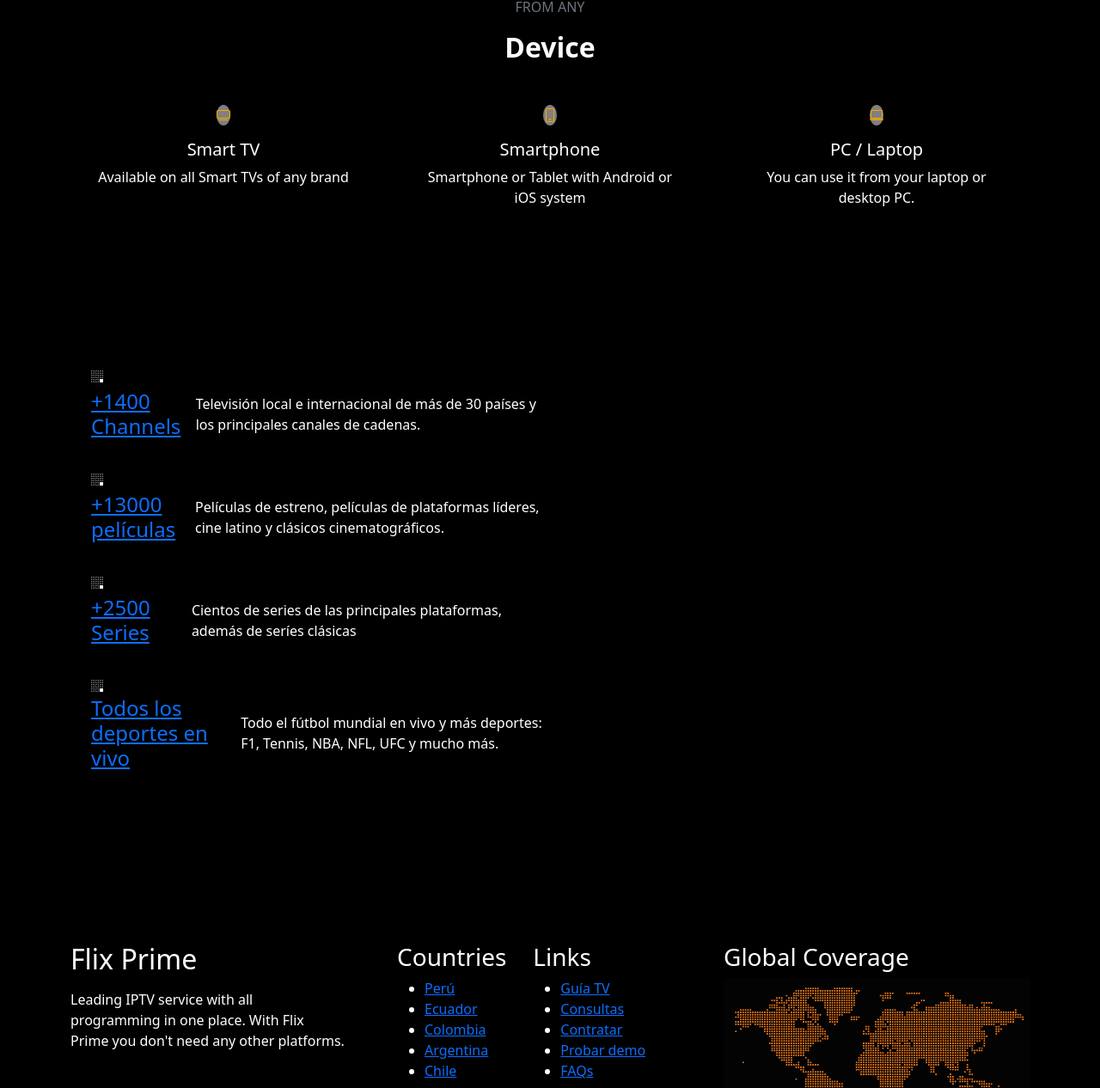
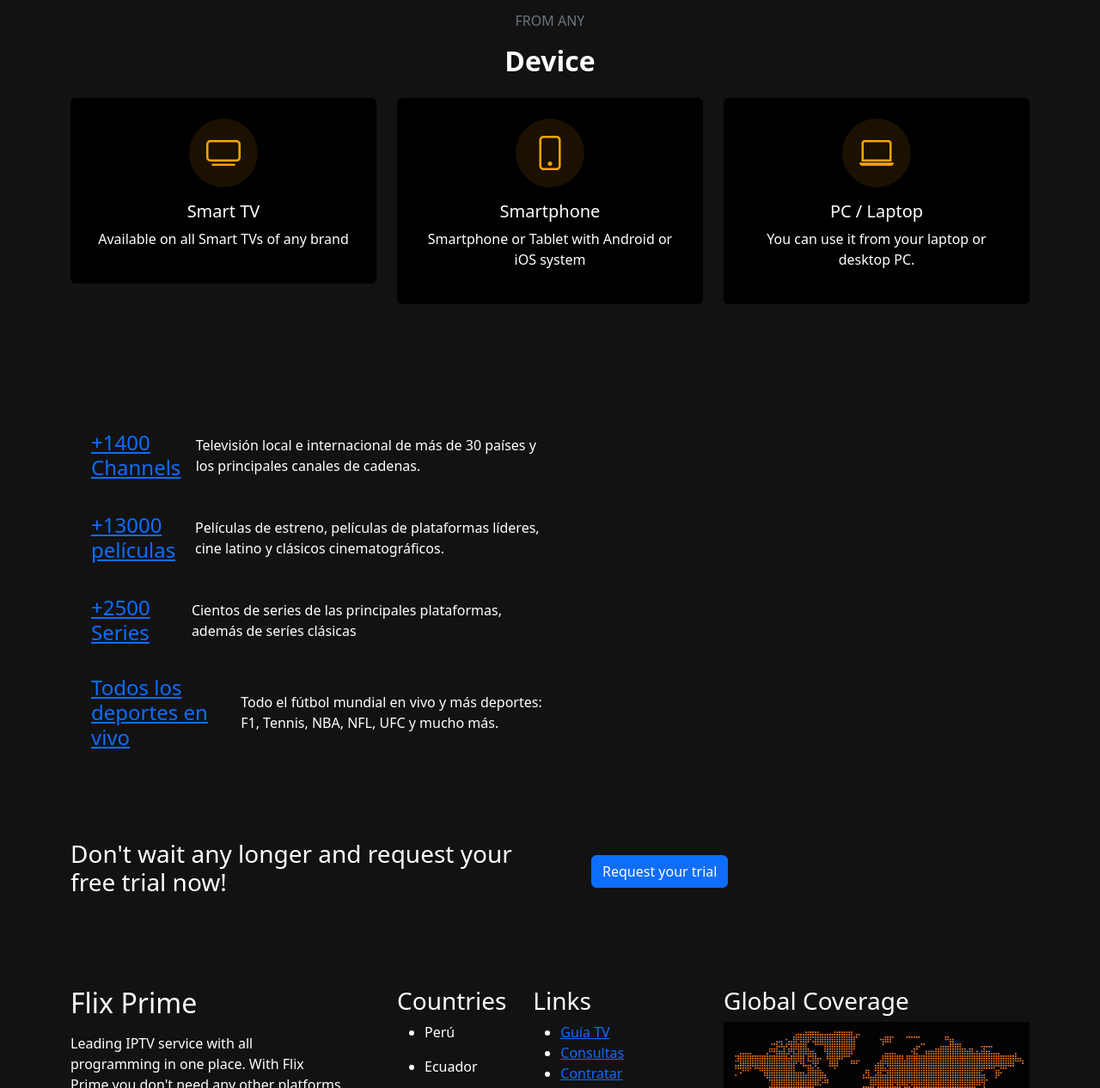
Before and after one commit to IgorLandry1997/Exam-3web, a plain HTML site: page index.html in a window 1280 px wide. Shown: the part 1269-2535 px from the top of the page at 86% size. Drawn offline with nearby package versions, Linux system fonts and the light colour scheme.

Commit message:
Update index.html

```diff
--- a/index.html
+++ b/index.html
@@ -3,27 +3,29 @@
 <head>
     <meta charset="UTF-8">
     <meta name="viewport" content="width=device-width, initial-scale=1.0">
-    <title>Document</title>
-    <link rel="stylesheet" href="https://cdnjs.cloudflare.com/ajax/libs/font-awesome/6.5.1/css/all.min.css">
+    <title>Device Section</title>
     <link href="https://cdn.jsdelivr.net/npm/bootstrap@5.3.0/dist/css/bootstrap.min.css" rel="stylesheet">
     <link rel="stylesheet" href="https://cdn.jsdelivr.net/npm/bootstrap-icons/font/bootstrap-icons.css">
-    <link rel="stylesheet" href="https://cdn.jsdelivr.net/npm/bootstrap@5.3.0/dist/css/bootstrap.min.css" />
     <style>
-
         body {
-    background-color: #000;
-    color: #fff;
+            background-color: #121212;
+            color: white;
         }
-
-  #navbar {
-    position: fixed;
-    width:100%;
-    top: 0px;
-    left: 0px;
-    display:flex;
-    padding: 0.5rem;
-    color:black;
-    background:rgba(255,255,255,0.9)
+        .icon-box {
+            width: 80px;
+            height: 80px;
+            background: rgba(255, 165, 0, 0.1);
+            display: flex;
+            align-items: center;
+            justify-content: center;
+            border-radius: 50%;
+        }
+        .icon-box i {
+            font-size: 40px;
+            color: #FFA500;
+        }
+        .navbar collapse{
+            align-items: center;
         }
         .price-box {
             background-color: #f7941d;
@@ -38,36 +40,13 @@ body {
             align-items: center;
             gap: 10px;
         }
+    </style>
+</head>
 
-
-
-
-.icon-box i{
-    font-size: 30;
-    color: orange;
-}
-.button{
-    align-items: flex-end;
-    justify-content: flex-end;
-    color: #f7941d;
-}
-.icon-box{
-    width: 100;
-    height: 100;
-    background-color: grey;
-    display: flex;
-    align-items: center;
-    justify-content: center;
-    border-radius: 50%;
-}
-
-</style>
-
-</head>
 
 <body>
     <nav class="navbar navbar-expand-lg navbar-light bg-light">
-        <a class="navbar-brand" href="#">Navbar</a>
+        <a class="navbar-brand" href="#">FlixPrime</a>
         <button class="navbar-toggler" type="button" data-toggle="collapse" data-target="#navbarNavDropdown" aria-controls="navbarNavDropdown" aria-expanded="false" aria-label="Toggle navigation">
           <span class="navbar-toggler-icon"></span>
         </button>
@@ -109,7 +88,7 @@ body {
             <div class="carousel-item active">
               <img src="banner1 - Copy.jpg" class="d-block w-100" alt="...">
               <div class="carousel-caption d-none d-md-block">
-                <h5>First slide label</h5>
+                <h5>The Best Current Movies</h5>
                 <p>Nulla vitae elit libero, a pharetra augue mollis interdum.</p>
                 <button>Try it for free</button>
               </div>
@@ -117,7 +96,7 @@ body {
             <div class="carousel-item">
               <img src="banner2 - Copy.jpg" class="d-block w-100" alt="...">
               <div class="carousel-caption d-none d-md-block">
-                <h5>Second slide label</h5>
+                <h5>Classic Movies of all time</h5>
                 <p>Lorem ipsum dolor sit amet, consectetur adipiscing elit.</p>
                 <button>Try it for free</button>
               </div>
@@ -125,7 +104,7 @@ body {
             <div class="carousel-item">
               <img src="banner3 - Copy.jpg" class="d-block w-100" alt="...">
               <div class="carousel-caption d-none d-md-block">
-                <h5>Third slide label</h5>
+                <h5>All animes, find them here</h5>
                 <p>Praesent commodo cursus magna, vel scelerisque nisl consectetur.</p>
                 <button>Try it for free</button>
               </div>
@@ -154,7 +133,7 @@ body {
                         <span class="text-warning fs-4">&#128222;</span>
                         <div>
                             <strong>24/7 Support</strong>
-                            <p class="m-0">We have permanent personalized attention.</p>
+                            <p>We have permanent personalized attention.</p>
                         </div>
                     </div>
                     <div class="icon-text">
@@ -170,7 +149,7 @@ body {
                 <img src="banner5.jpg" alt="Woman watching TV" class="img-fluid rounded">
                 <div class="price-box position-absolute" style="bottom: 20px; right: 20px;">
                     <h2>S/ 19.90</h2>
-                    <p class="m-0">PER MONTH (up to 3 devices)</p>
+                    <p>PER MONTH (up to 3 devices)</p>
                 </div>
             </div>
         </div>
@@ -262,7 +241,24 @@ body {
         </div>
     </section>
 
-
+    <section class="newsletter background-image:banner6.jpg;">
+        <div class="container">
+            <div class="newsletter-info">
+                <div class="row uphny-w3l-newsletter align-items-center">
+                    <div class="col-lg-6 w3l-newsletter-left text-left">
+                        <h3 class="titlehny">Don't wait any longer and request your free trial now!</h3>
+                    </div>
+                    <div class="col-lg-6 w3l-newsletter-form ps-lg-5 mt-lg-0 mt-md-5 mt-4">
+                        <form action="#" method="post" class="subscribe-wthree">
+                            <div class="flex-wrap subscribe-wthree-field">
+                                <a class="btn btn-style btn-primary" href="#">Request your trial</a>
+                            </div>
+                        </form>
+                    </div>
+                </div>
+            </div>
+        </div>
+    </section>
 
     <footer class="w3l-footer">
         <div class="w3l-footer-16 py-5">
@@ -292,11 +288,11 @@ body {
                             <div class="col-xl-5 col-6 column">
                                 <h3>Countries</h3>
                                 <ul class="footer-gd-16">
-                                    <li><a href="#">Perú</a></li>
-                                    <li><a href="#">Ecuador</a></li>
-                                    <li><a href="#">Colombia</a></li>
-                                    <li><a href="#">Argentina</a></li>
-                                    <li><a href="#">Chile</a></li>
+                                    <li><p>Perú</p></li>
+                                    <li><p>Ecuador</p></li>
+                                    <li><p>Colombia</p></li>
+                                    <li><p>Argentina</p></li>
+                                    <li><p>Chile</p></li>
                                 </ul>
                             </div>
                             <div class="col-6 column">
@@ -305,7 +301,7 @@ body {
 
                                     <li><a href="#">
                                             Guía TV</a></li>
-                                    <li><a href="#">Consultas</a></li>
+                                    <li><a href="">Consultas</a></li>
                                     <li><a href="#clean">
                                            Contratar</a></li>
                                     <li><a href="#medicine">
@@ -333,8 +329,8 @@ body {
                     <p class="copy-text">&copy;2024 Flix Prime. All in one place
                     </p>
                     <ul class="footer-gd-16 d-flex justify-content-center">
-                        <li><a href="#terms">Terms and conditions
-                            </a></li>
+                        <li><p>Terms and conditions
+                        </p></li>
                     </ul>
                 </div>
             </div>
```
Lines whose indentation alone changed are shown as unchanged.
